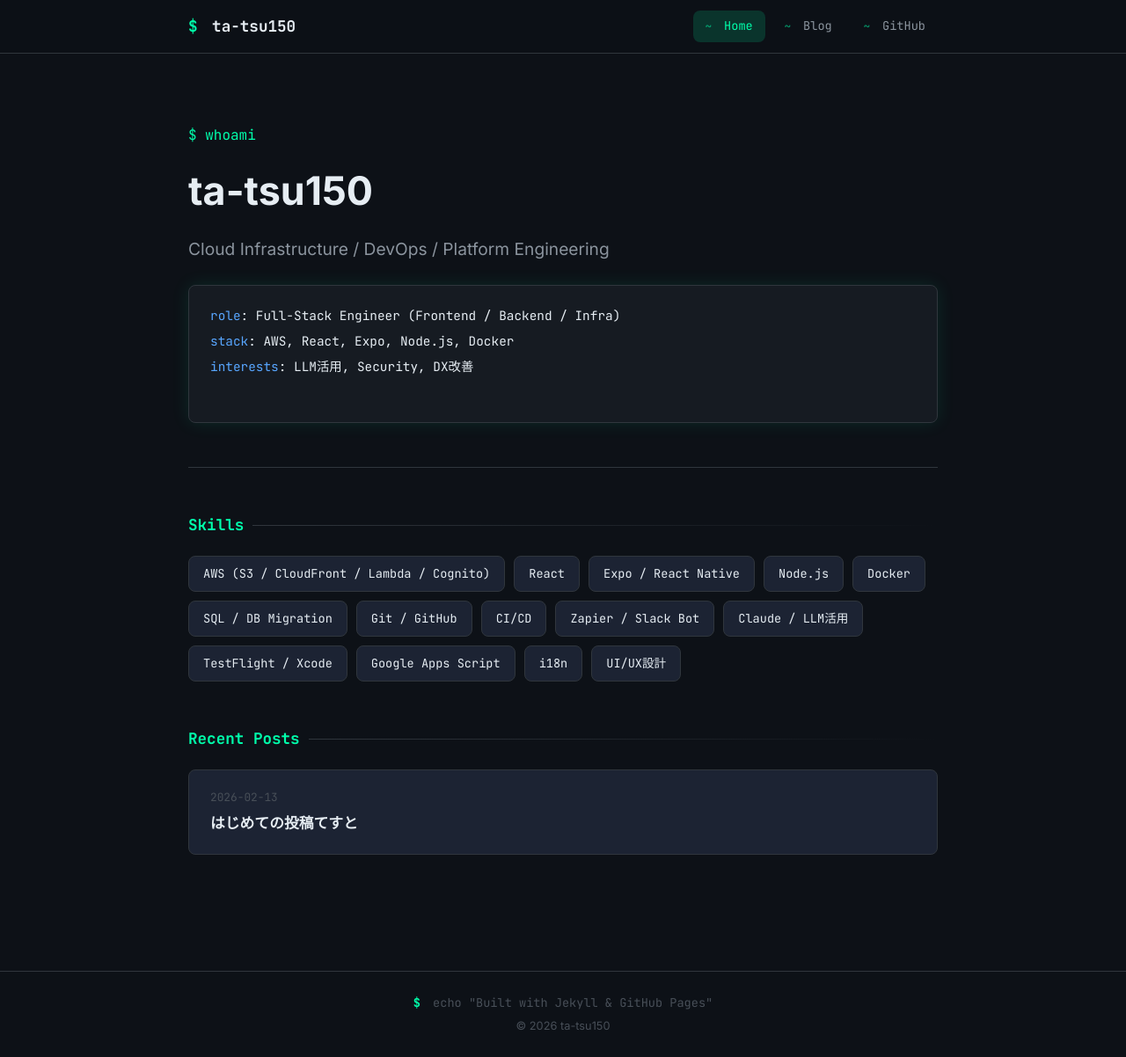
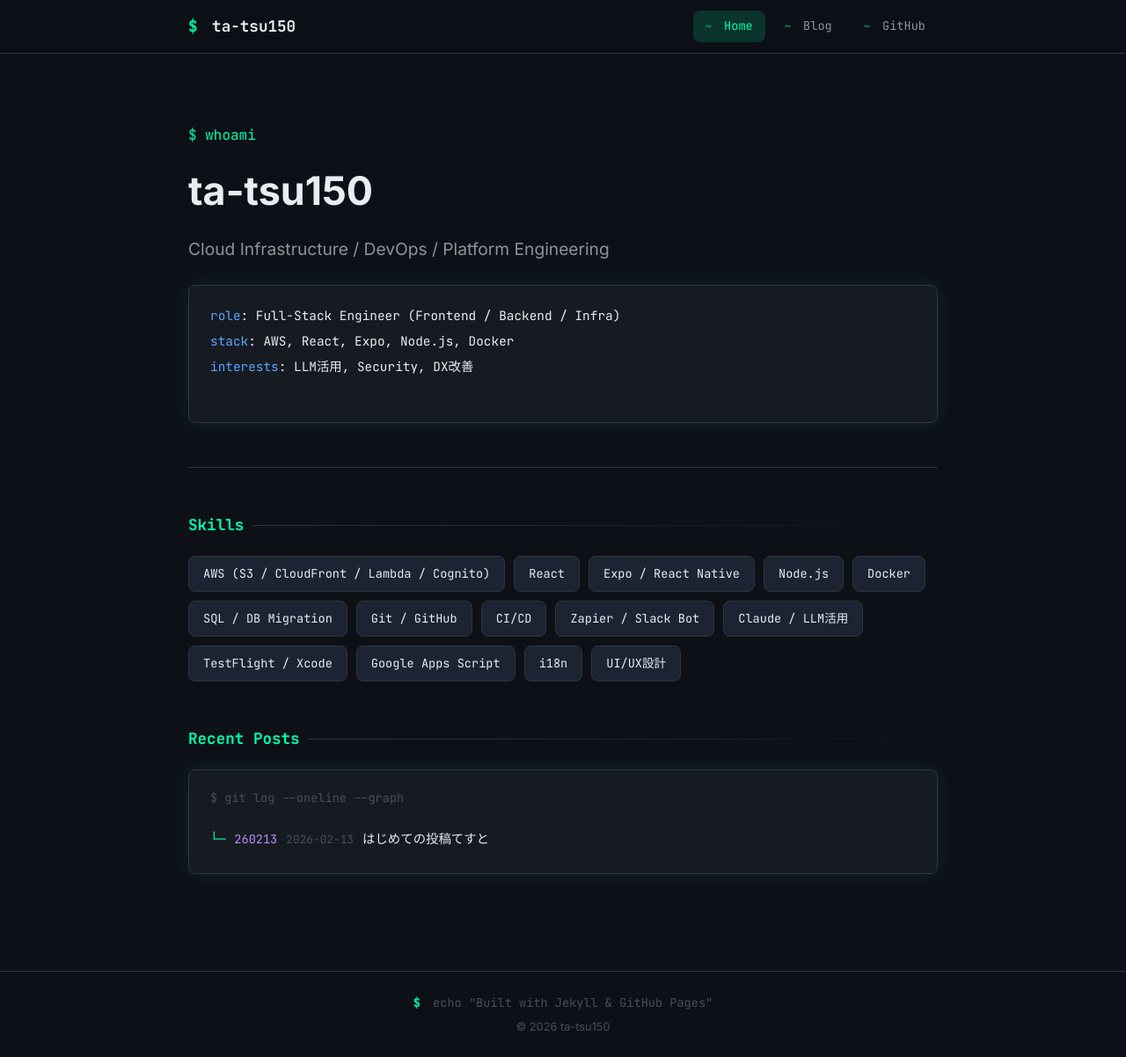
Before and after one commit to ta-tsu150/ta-tsu150.github.io, a Jekyll site: the page built from index.md, in a window 1280 px wide and 1202 px high. Shown: the whole window at 88% size. Built offline with Jekyll 4.4.1, drawn with Linux system fonts in a browser that asks for light colours.

Commit message:
tree design

```diff
--- a/assets/css/style.css
+++ b/assets/css/style.css
@@ -332,6 +332,63 @@ body {
   color: var(--accent);
 }
 
+/* --- Git Log Style Posts --- */
+.git-log {
+  background: var(--bg-secondary);
+  border: 1px solid var(--border);
+  border-radius: var(--radius);
+  padding: 20px 24px;
+  font-family: var(--font-mono);
+  font-size: 0.9rem;
+  box-shadow: var(--glow);
+}
+
+.git-log-cmd {
+  color: var(--text-muted);
+  margin-bottom: 16px;
+  font-size: 0.85rem;
+}
+
+.git-log-entry {
+  display: flex;
+  align-items: baseline;
+  gap: 10px;
+  padding: 6px 8px;
+  margin: 0 -8px;
+  border-radius: 4px;
+  text-decoration: none;
+  transition: background var(--transition);
+  line-height: 1.8;
+}
+.git-log-entry:hover {
+  background: var(--bg-hover);
+}
+
+.git-graph {
+  color: var(--accent);
+  flex-shrink: 0;
+}
+
+.git-hash {
+  color: var(--accent-purple);
+  flex-shrink: 0;
+  font-size: 0.85rem;
+}
+
+.git-date {
+  color: var(--text-muted);
+  flex-shrink: 0;
+  font-size: 0.8rem;
+}
+
+.git-msg {
+  color: var(--text-primary);
+  transition: color var(--transition);
+}
+.git-log-entry:hover .git-msg {
+  color: var(--accent);
+}
+
 /* ========================================
    BLOG POST (single)
    ======================================== */
--- a/index.md
+++ b/index.md
@@ -37,12 +37,15 @@ layout: default
 
 <section class="section">
   <h2 class="section-title">Recent Posts</h2>
-  <ul class="post-list">
+  <div class="git-log">
+    <div class="git-log-cmd">$ git log --oneline --graph</div>
     {% for post in site.posts limit:5 %}
-    <a href="{{ post.url | relative_url }}" class="post-item">
-      <div class="post-item-date">{{ post.date | date: "%Y-%m-%d" }}</div>
-      <div class="post-item-title">{{ post.title }}</div>
+    <a href="{{ post.url | relative_url }}" class="git-log-entry">
+      <span class="git-graph">{% if forloop.last %}└{% else %}├{% endif %}─</span>
+      <span class="git-hash">{{ post.date | date: "%y%m%d" }}</span>
+      <span class="git-date">{{ post.date | date: "%Y-%m-%d" }}</span>
+      <span class="git-msg">{{ post.title }}</span>
     </a>
     {% endfor %}
-  </ul>
+  </div>
 </section>
```
